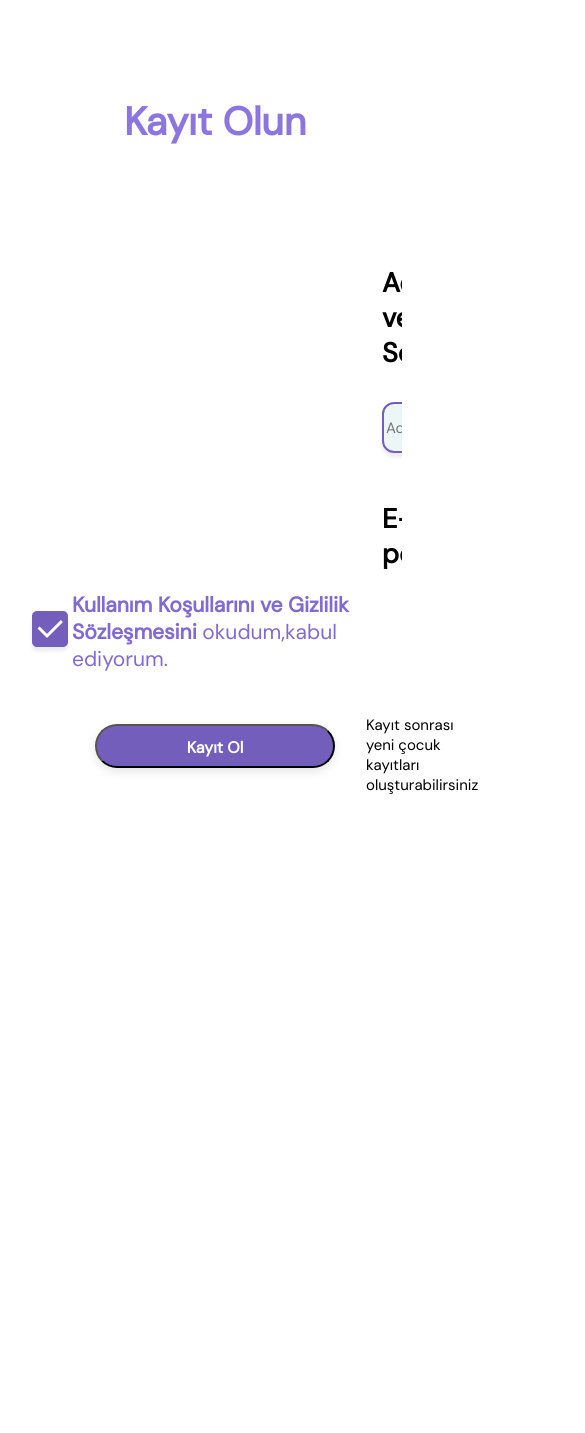
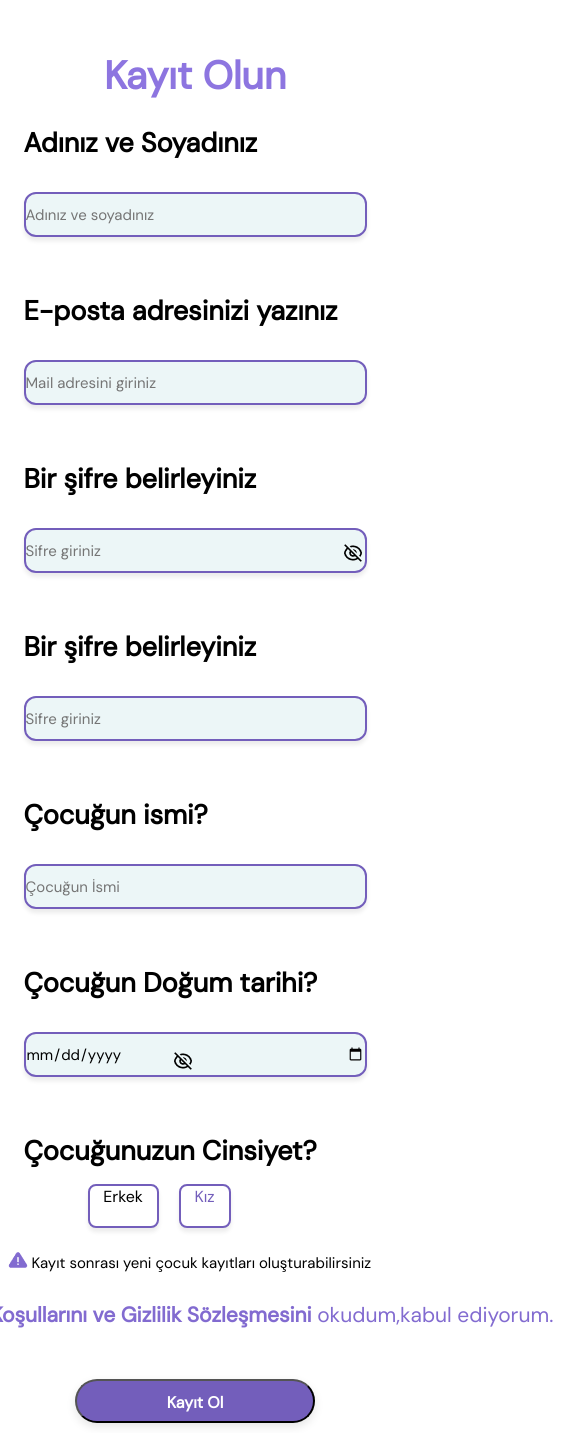
Before and after one commit to DNA-RNA/KidoKitDemo, a React (Create React App) app in the folder frontend/: page /KayitOl in a window 390 px wide. Shown: the top 1433 px of the page, 585 px wide, since content can reach past the window. Before the commit the page ends 860 px from the top, so only its background shows below. Built offline with nearby package versions, Linux system fonts and the light colour scheme.

Commit message:
kayitol.jsx responsive hale getirildi

```diff
--- a/frontend/src/App.css
+++ b/frontend/src/App.css
@@ -1,5 +1,8 @@
 @import url("https://fonts.googleapis.com/css2?family=DM+Sans&display=swap");
 * {
+  padding: 0;
+  margin: 0;
+  box-sizing: border-box;
   font-family: "DM Sans", sans-serif;
 }
 .App {
@@ -9,35 +12,36 @@
   -moz-background-size: cover;
   -o-background-size: cover;
   height: 100vh;
-}
-
-.App-logo {
-  margin-top: 10rem;
-}
-
-.App-header {
   display: flex;
   flex-direction: column;
   align-items: center;
   justify-content: center;
+  padding: 40px;
+}
+
+.App-logo {
+   font-size: 1.5rem;
+}
+
+.App-header {
+
   font-size: calc(10px + 2vmin);
 }
 
 .Body {
   display: flex;
-  justify-content: center;
   flex-direction: column;
   align-items: center;
-  margin-top: 5rem;
+  margin: 4rem;
   color: white;
   font-size: 1.5rem;
 }
 .Button button {
   margin: 2rem;
   padding: 0.8rem 3rem;
-  border-radius: 15px;
+  border-radius: 22px;
   letter-spacing: 0.5px;
-  font-size: 1.5rem;
+  font-size: 30px;
   color: #735ebb;
   background-color: white;
 }
@@ -47,6 +51,10 @@
   font-weight: 400;
   font-size: 27px;
 }
+.p-giris{
+  display:flex;
+  padding-top: 200px;
+}
 .App p .giris-link{
   text-decoration: none;
   color: white;
@@ -54,184 +62,8 @@
 
 }
 /* kayit ol*/
-.body {
-  display: flex;
-  height: 100vh;
-  justify-content: center;
-  align-items: center;
-  box-sizing: border-box;
-}
-.container {
-  width: 100%;
-  background: white;
-  padding: 30px;
-  margin-left: 40px;
-}
-/* başlık*/
-.container .title {
-  font-size: 39px;
-  font-weight: 700;
-  line-height: 51px;
-  color: #8d75e0;
-  text-align: center;
-  padding-bottom: 1rem;
-  margin-top: 30px;
-}
-.container .form .details {
-  display: flex;
-  flex-wrap: wrap;
-  justify-content: space-between;
-  margin-left: 300px;
-  padding: 30px;
-}
-/* form elemanları */
-.form .details .form-box {
-  width: calc(100% / 2 - 20px);
-  margin: 0.5rem;
-}
-/* form başlıkları*/
-.details .form-box .description {
-  font-weight: 700;
-  margin: 1rem;
-  font-size: 27px;
-  display: block;
-}
-/* uyarı ikonu*/
-.details .form-box .warning-vector {
-  position: absolute;
-  top: 715px;
-  right: 775px;
-}
-/* uyarı yazısı */
-.details .form-box .warning-text {
-  font-weight: 400;
-  font-size: 15px;
-  position: absolute;
-  top: 715px;
-}
-/* form input*/
-.details .form-box input {
-  height: 45px;
-  width: 343px;
-  margin: 1rem;
-  font-size: 15px;
-  border-radius: 12px;
-  border: 2px solid #735ebb;
-  background: rgba(68, 166, 180, 0.1);
-  box-shadow: 0px 4px 4px rgba(0, 0, 0, 0.08);
-}
-.details .form-box input:focus,
-.details .form-box input:valid {
-  border-color: #735ebb;
-}
-/* şifre ikonları*/
-.details .form-box .password-vector-1 {
-  position: absolute;
-  top: 435px;
-  left: 745px;
-  padding: 0.25rem;
-}
-.details .form-box .password-vector-2 {
-  position: absolute;
-  top: 435px;
-  right: 410px;
-  padding: 0.25rem;
-}
-/* cinsiyet section*/
-.details .form-box .category {
-  width: 12%;
-  display: flex;
-  justify-content: space-around;
-  margin-left: 80px;
-  text-align: center;
-}
-.details .form-box .category label {
-  display: flex;
-  align-items: center;
-}
-.details .form-box .category .gender-1 {
-  height: 44px;
-  width: 71px;
-  background: white;
-  border-radius: 8px;
-  border: 2px solid #735ebb;
-  box-shadow: 0px 4px 4px rgba(0, 0, 0, 0.08);
-  margin-right: 20px;
-}
-.details .form-box .category .gender-2 {
-  height: 44px;
-  width: 52px;
-  background: white;
-  border-radius: 8px;
-  border: 2px solid #735ebb;
-  box-shadow: 0px 4px 4px rgba(0, 0, 0, 0.08);
-  margin-right: 20px;
-  color: #735ebb;
-}
-#radio-one:checked ~ .category label .radio-1,
-#radio-two:checked ~ .category label .radio-2 {
-  border-color: white;
-  background-color: rgba(68, 166, 180, 0.1);
-}
-.form input[type="radio"] {
-  display: none;
-}
-/* kayıt ol buton section*/
-.container .form .button {
-  display: flex;
-  align-items: center;
-  justify-content: center;
-  padding: 10px 32px;
-}
-.form .button .btn {
-  line-height: 24px;
-  width: 240px;
-  height: 44px;
-  padding: 10px 32px;
-  border-radius: 22px;
-  font-size: 16px;
-  color: white;
-  background-color: #735ebb;
-  box-shadow: 0px 4px 10px rgba(0, 0, 0, 0.1);
-  font-weight: 700;
-}
-/* sözleşme section*/
-.container .form .contract {
-  display: flex;
-  align-items: center;
-  justify-content: center;
-  margin-bottom: 20px;
-}
-.form .contract p {
-  font-weight: 500;
-  font-size: 21px;
-  line-height: 27px;
-  color: #826bd0;
-}
-.form .contract p a {
-  text-decoration: none;
-  color: #826bd0;
-}
 
-@media (max-width: 584px) {
-  .body {
-    flex-direction: column;
 
-  }
-  .container {
-    max-width: 100%;
-  }
-  .form .details .form-box {
-    flex-direction: row;
-  }
-  .details .form-box .category {
-    width: 100%;
-  }
-  .container .form .details {
-    max-height: 300px;
-    overflow-y: scroll;
-  }
-}
 
 /*Giriş Yap */
 .container-giris-yap{
@@ -246,7 +78,7 @@
   font-weight: 700;
   padding-top: 7rem;
 }
-form{
+.form-giris{
   padding-top: 3rem;
   padding-bottom: 1rem;
 }
--- a/frontend/src/App.js
+++ b/frontend/src/App.js
@@ -2,6 +2,7 @@
 import {Route, Routes,BrowserRouter} from 'react-router-dom'
 import AnaSayfa from './pages/AnaSayfa';
 import './App.css';
+import './KayitOl.css'
 import KayitOl from './pages/KayitOl';
 import GirisYap from './pages/GirisYap';
 
--- /dev/null
+++ b/frontend/src/KayitOl.css
@@ -0,0 +1,175 @@
+/* kayit ol*/
+.body {
+    height: 100vh;
+  }
+  .container {
+    display: flex;
+    flex-direction: column;
+    justify-content: center;
+    align-items: center;
+  }
+  /* başlık*/
+  .container .title {
+    font-size: 39px;
+    font-weight: 700;
+    line-height: 51px;
+    color: #8d75e0;
+    text-align: center;
+    margin-top: 50px;
+  }
+  .container .form {
+    display: flex;
+    flex-direction: column;
+    justify-content: center;
+    align-items: center;
+  }
+  .container .form .details {
+    display: flex;
+    flex-wrap: wrap;
+    align-items: center;
+    padding-left:8rem;
+    padding-right: 8rem;
+    gap: 0.5rem;
+  }
+
+  /* form elemanları */
+  .form .details .form-box {
+    width: calc(100% / 2 - 20px);
+    padding:0 14rem;
+    margin: 0.5rem;
+    flex-grow: 2;
+    flex-basis: 650px;
+
+  }
+  /* form başlıkları*/
+  .details .form-box .description {
+    font-weight: 700;
+    margin: 1rem;
+    font-size: 27px;
+    display: block;
+  }
+  /* uyarı yazısı */
+  .details .form-box .warning-text {
+    font-weight: 400;
+    font-size: 15px;
+
+  }
+  /* form input*/
+  .details .form-box input {
+    height: 45px;
+    width: 343px;
+    margin: 1rem;
+    font-size: 15px;
+    border-radius: 12px;
+    border: 2px solid #735ebb;
+    background: rgba(68, 166, 180, 0.1);
+    box-shadow: 0px 4px 4px rgba(0, 0, 0, 0.08);
+  }
+  .details .form-box input:focus,
+  .details .form-box input:valid {
+    border-color: #735ebb;
+  }
+  /* şifre ikonları*/
+  .form .details .form-box-password{
+    position: relative;
+  }
+  .details .form-box-password .password-vector-1 {
+    position: absolute;
+    padding: 0.25rem;
+    top: 95px;
+    right: 240px;
+
+  }
+  .details .form-box .password-vector-2 {
+    position: absolute;
+    top: 435px;
+    right: 410px;
+    padding: 0.25rem;
+  }
+  /* cinsiyet section*/
+  .details .form-box .category {
+    width: 12%;
+    display: flex;
+    justify-content: space-around;
+    margin-left: 80px;
+    text-align: center;
+  }
+  .details .form-box .category label {
+    display: flex;
+    align-items: center;
+  }
+  .details .form-box .category .gender-1 {
+    height: 44px;
+    width: 71px;
+    background: white;
+    border-radius: 8px;
+    border: 2px solid #735ebb;
+    box-shadow: 0px 4px 4px rgba(0, 0, 0, 0.08);
+    margin-right: 20px;
+  }
+  .details .form-box .category .gender-2 {
+    height: 44px;
+    width: 52px;
+    background: white;
+    border-radius: 8px;
+    border: 2px solid #735ebb;
+    box-shadow: 0px 4px 4px rgba(0, 0, 0, 0.08);
+    margin-right: 20px;
+    color: #735ebb;
+  }
+  #radio-one:checked ~ .category label .radio-1,
+  #radio-two:checked ~ .category label .radio-2 {
+    border-color: white;
+    background-color: rgba(68, 166, 180, 0.1);
+  }
+  .form input[type="radio"] {
+    display: none;
+  }
+  .form input[type="checkbox"] {
+    accent-color: #735EBB;
+  }
+  /* kayıt ol buton section*/
+  .container .form .button {
+    display: flex;
+    align-items: center;
+    justify-content: center;
+    padding: 10px 32px;
+  }
+  .form .button .btn {
+    line-height: 24px;
+    width: 240px;
+    height: 44px;
+    padding: 10px 32px;
+    border-radius: 22px;
+    font-size: 16px;
+    color: white;
+    background-color: #735ebb;
+    box-shadow: 0px 4px 10px rgba(0, 0, 0, 0.1);
+    font-weight: 700;
+  }
+  /* sözleşme section*/
+  .container .form .contract {
+    display: flex;
+    align-items: center;
+    flex-wrap: wrap;
+    justify-content: center;
+    margin-bottom: 20px;
+
+  }
+  .form .contract .contract-checkbox{
+    width: 36px;
+    height: 36px;
+    background: #735EBB;
+    box-shadow: 0px 4px 4px rgba(0, 0, 0, 0.08);
+    border-radius: 5px;
+  }
+  .form .contract p {
+    font-weight: 500;
+    font-size: 21px;
+    line-height: 27px;
+    color: #826bd0;
+  }
+  .form .contract p a {
+    text-decoration: none;
+    color: #826bd0;
+  }
--- a/frontend/src/pages/AnaSayfa.jsx
+++ b/frontend/src/pages/AnaSayfa.jsx
@@ -12,8 +12,9 @@ export default function AnaSayfa() {
     </header>
     <section className='Body'>
     <h3> Hoş geldiniz !</h3>
+    <br />
     <p>Çocuğunuzu büyütürken artık yalnız değilsiniz!</p>
-    <p>Hemen kayıt olup günlük plana erişin</p>
+    <p>Hemen kayıt olup Günlük Plan'a erişin</p>
     </section>
 
     <section className='Button'>
@@ -21,7 +22,7 @@ export default function AnaSayfa() {
           navigate('/kayitol')
         }}>Kayıt Ol</button>
    </section>
-   <p> Zaten bir hesabınız var mı? <a href='/girisyap' className='giris-link'>Giriş Yap</a> </p>
+   <p className='p-giris'> Zaten bir hesabınız var mı? <a href='/girisyap' className='giris-link'>Giriş Yap</a> </p>
 
   </div>
   )
--- a/frontend/src/pages/GirisYap.jsx
+++ b/frontend/src/pages/GirisYap.jsx
@@ -7,7 +7,7 @@ function GirisYap() {
     <div>
       <div className="container-giris-yap">
       <h1 className='header-giris-yap'>Giriş Yap</h1>
-      <form action="">
+      <form action="" className='form-giris'>
       <span className="form-title">E-posta adresinizi yazınız</span>
       <input type="email" name="email" required />
       <span className="form-title">Şifrenizi Giriniz</span>
--- a/frontend/src/pages/KayitOl.jsx
+++ b/frontend/src/pages/KayitOl.jsx
@@ -42,13 +42,13 @@ class KayitOl extends React.Component {
 
 
       </div>
-      <div className="form-box">
+      <div className="form-box form-box-password">
       <span className="description">Bir şifre belirleyiniz</span>
       <img className="password-vector-1" src={sifreVector} alt="sifre-vector" />
       <input type="password" name="password"  placeholder="Sifre giriniz"   required/>
 
       </div>
-      <div className="form-box">
+      <div className="form-box form-box-password">
       <span className="description">Bir şifre belirleyiniz</span>
       <img className="password-vector-2" src={sifreVector} alt="sifre-vector" />
       <input type="password" name="password"  placeholder="Sifre giriniz"  required />
@@ -80,7 +80,9 @@ class KayitOl extends React.Component {
       </div>
        </div>
 
-       <div className="contract"> <img src={selected} alt="select-tik" /> <p>  <a href="#"><b>Kullanım Koşullarını ve Gizlilik Sözleşmesini </b></a> okudum,kabul ediyorum.</p>
+       <div className="contract">
+          <input className="contract-checkbox" type="checkbox" onChange={this.handleChangeChk} />
+          <p>  <a href="#"><b>Kullanım Koşullarını ve Gizlilik Sözleşmesini </b></a> okudum,kabul ediyorum.</p>
        </div>
            <div className="button">
             <button className="btn">Kayıt Ol</button>
```
